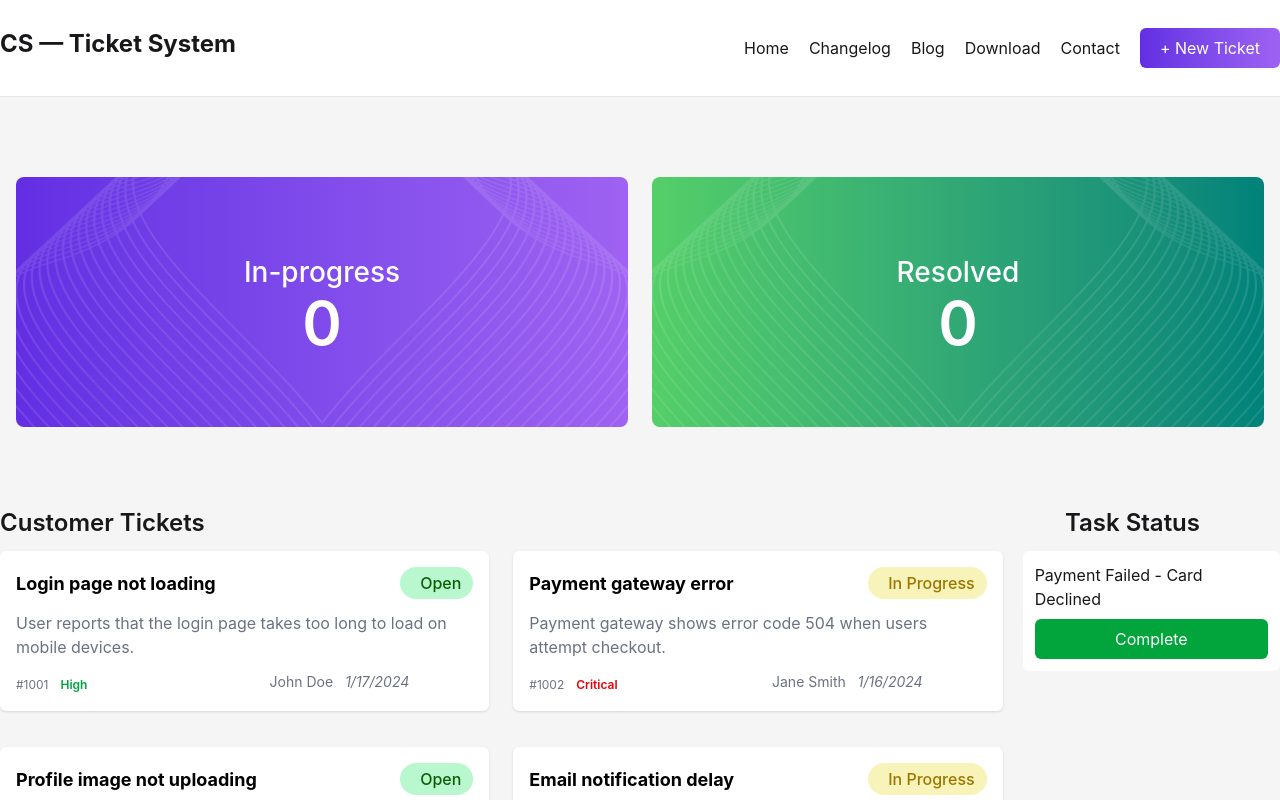
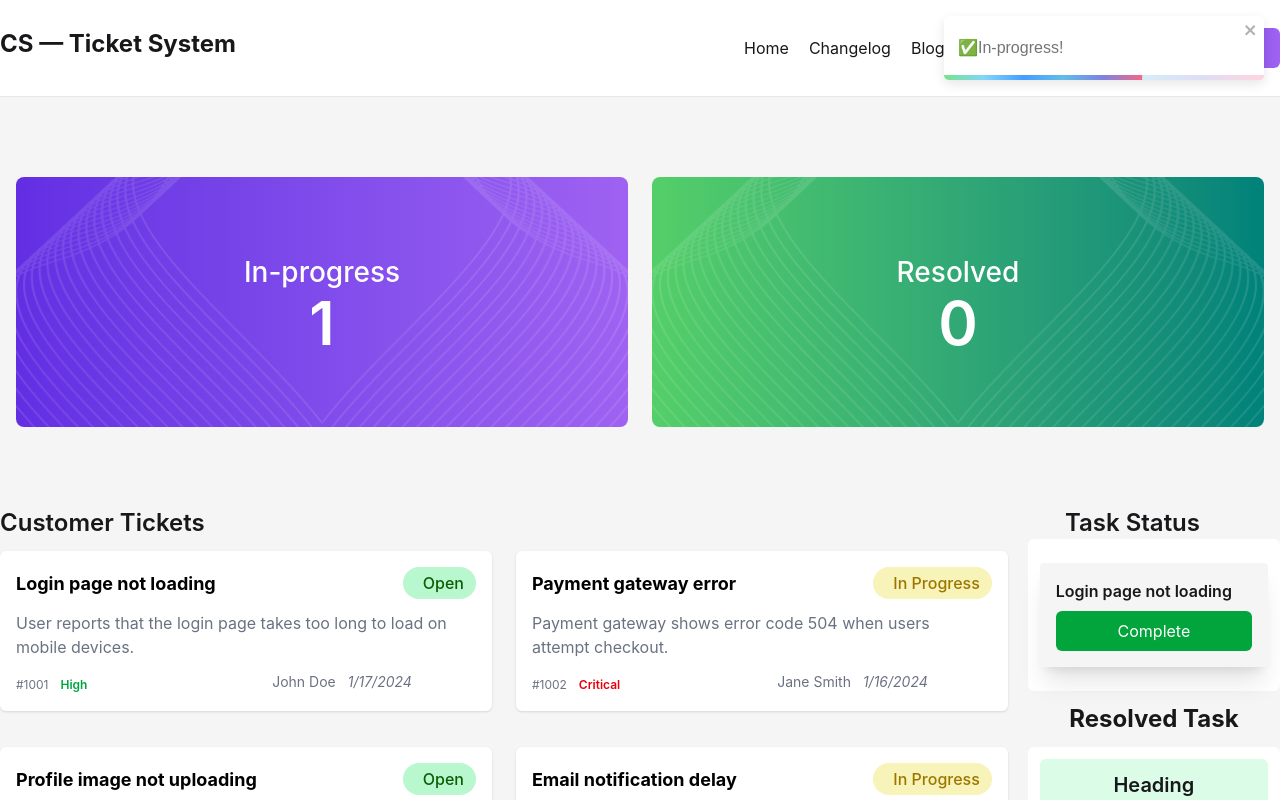
Before and after one commit to rong-rubaiya/Ass-7-solu-Rong, a React (Vite) app: page / in a window 1280 px wide. Both pictures are taken after a click on the element 244 px from the left and 631 px from the top of the page. Shown: the top 800 px of the page. Built offline with nearby package versions, Linux system fonts and the light colour scheme.

Commit message:
taskbar done

```diff
--- a/package.json
+++ b/package.json
@@ -11,7 +11,8 @@
   },
   "dependencies": {
     "react": "^19.1.1",
-    "react-dom": "^19.1.1"
+    "react-dom": "^19.1.1",
+    "react-toastify": "^11.0.5"
   },
   "devDependencies": {
     "@eslint/js": "^9.36.0",
--- a/src/App.jsx
+++ b/src/App.jsx
@@ -2,8 +2,10 @@ import Banner from "./components/Banner"
 import Navber from "./components/Navber"
 import TicektandTask from "./components/TicektandTask"
 import Card from "./components/Card"
-import { Suspense } from "react"
+import { Suspense, useState } from "react"
 import TaskStatus from "./components/TaskStatus"
+
+  import { ToastContainer } from 'react-toastify';
 
 const fetchCard=async()=>{
   const res=await fetch('../public/tickets.json')
@@ -13,7 +15,15 @@ const fetchCard=async()=>{
 
 const cardPromis=fetchCard();
 
+
+
 function App() {
+
+  const [selectedCard,setselectedCard]=useState([]);
+
+console.log(selectedCard);
+
+const [inProgress,setinProgress]=useState(0);
 
 
   return (
@@ -23,16 +33,18 @@ function App() {
 
   <div className="max-w-[1400px] mx-auto">
 
-    <Banner></Banner>
+    <Banner inProgress={inProgress} selectedCard={selectedCard} ></Banner>
 
    <TicektandTask></TicektandTask>
 
   <Suspense fallback={<span className="loading loading-spinner text-error"></span>}>
-    <Card cardPromis={cardPromis}></Card>
+  <Card cardPromis={cardPromis} selectedCard={selectedCard} setselectedCard={setselectedCard} setinProgress={setinProgress}></Card>
   </Suspense>
 
   </div>
   </div>
+<ToastContainer/>
+
     </>
   )
 }
--- a/src/components/Banner.jsx
+++ b/src/components/Banner.jsx
@@ -2,7 +2,7 @@ import React from 'react';
 
 import vector1 from "../assets/vector1.png"
 
-const Banner = () => {
+const Banner = ({inProgress,selectedCard }) => {
   return (
 
   <div className="mx-auto max-w-[1400px] block sm:flex justify-between gap-0 sm:gap-6 px-4 py-20">
@@ -11,7 +11,7 @@ const Banner = () => {
     <div className="w-1/2 h-full  bg-cover bg-center scale-x-[-1] "style={{ backgroundImage: `url(${vector1})` }}></div>
     <div className="absolute inset-0 flex flex-col items-center justify-center text-white z-10">
       <p className="w-[300px] text-[28px] text-center font-medium">In-progress</p>
-      <h1 className="text-6xl font-semibold">0</h1>
+      <h1 className="text-6xl font-semibold">{inProgress}</h1>
     </div>
   </div>
 
--- a/src/components/Card.jsx
+++ b/src/components/Card.jsx
@@ -2,7 +2,7 @@ import React, { use } from 'react';
 import CardSection from './CardSection';
 import TaskStatus from './TaskStatus';
 
-const Card = ({cardPromis}) => {
+const Card = ({cardPromis,selectedCard,setselectedCard,cards,setinProgress}) => {
   const cardData = use(cardPromis)
   console.log(cardData);
   return (
@@ -11,14 +11,14 @@ const Card = ({cardPromis}) => {
        <div className='grid grid-cols-1 sm:grid-cols-2 gap-6  w-full sm:w-4/5'>
     {
       cardData.map(cards=>
-        <CardSection  cards={cards}></CardSection>
+        <CardSection  cards={cards} selectedCard={selectedCard} setselectedCard={setselectedCard} setinProgress={setinProgress}></CardSection>
       )
     }
 
     </div>
     <div >
-       <h1 className=" text-2xl font-semibold flex sm:hidden justify-center pr-20">Task Status</h1>
-      <TaskStatus></TaskStatus>
+       <h1 className=" text-2xl font-semibold flex sm:hidden justify-center pr-20 ">Task Status</h1>
+      <TaskStatus  selectedCard={selectedCard} setselectedCard={setselectedCard} cards={cards}></TaskStatus>
 
     </div>
     </div>
--- a/src/components/CardSection.jsx
+++ b/src/components/CardSection.jsx
@@ -1,7 +1,7 @@
 import React from 'react';
+import { toast } from "react-toastify";
 
-const CardSection = ({cards}) => {
-
+const CardSection = ({ cards,  setselectedCard,setinProgress }) => {
   const statusDynamic =
     cards.status.toLowerCase() === "open"
       ? "bg-[#B9F8CF] text-[#0B5E06]"
@@ -16,36 +16,39 @@ const CardSection = ({cards}) => {
       ? "text-blue-600"
       : "text-yellow-600";
 
+  return (
+    <section
+      onClick={() => {
+        setselectedCard((prev) => [...prev, cards]);
+        setinProgress((prev) => prev + 1);
 
-  return (
+       toast("✅In-progress!")
 
-      <section  className="p-[16px]  mt-3  bg-white shadow-sm    rounded-md mx-4 sm:mx-0 cursor-pointer ">
-    <div className="flex  items-center justify-between">
-      {/* <!-- !heading --> */}
+
+      }}
+      className="p-[16px] mt-3 bg-white shadow-sm rounded-md mx-4 sm:mx-0 cursor-pointer"
+    >
+      <div className="flex items-center justify-between">
         <h1 className="text-[18px] text-black font-bold">{cards.title}</h1>
-
-      {/* <!-- !open  part --> */}
-      <div className={`px-3 py-1 rounded-3xl ${statusDynamic}`}><i className="fa-solid fa-circle"></i><span className=" pl-2 font-medium text-[16px] ">{cards.status}</span></div>
-
+        <div className={`px-3 py-1 rounded-3xl ${statusDynamic}`}>
+          <i className="fa-solid fa-circle"></i>
+          <span className="pl-2 font-medium text-[16px]">{cards.status}</span>
+        </div>
       </div>
       <p className="my-3 text-gray-500">{cards.description}</p>
-    <div className="flex justify-between">
+      <div className="block sm:flex justify-between gap-2">
         <div>
-        {/* <!-- !code part --> */}
           <span className="text-gray-500 text-xs pr-3">{cards.code}</span>
-        {/* <!-- !priority part --> */}
-      <span className={`font- text-xs font-semibold ${priorityDynamic}`}>{cards.priority}</span>
+          <span className={`font- text-xs font-semibold ${priorityDynamic}`}>
+            {cards.priority}
+          </span>
         </div>
         <div className="pr-16 text-gray-500 text-[14px]">
-        {/* <!-- !name part --> */}
           <span className="pr-3">{cards.customer}</span>
-        {/* <!-- !date part --> */}
           <i className="fa-regular fa-calendar">{cards.createdAt}</i>
         </div>
       </div>
-
     </section>
-
   );
 };
 
--- a/src/components/TaskStatus.jsx
+++ b/src/components/TaskStatus.jsx
@@ -1,13 +1,37 @@
 import React from 'react';
 
-const TaskStatus = () => {
+const TaskStatus = ({ selectedCard }) => {
+  console.log(selectedCard);
+
   return (
-
-    <div className='p-2 sm:p-3 w-4/5 sm:w-auto mx-auto sm:mx-0 bg-white mt-3 rounded-md
-    '>
-      <h1 className=''>Payment Failed - Card Declined</h1>
-      <button className='w-full py-2 mt-2 bg-[#02A53B] rounded-md text-white '>Complete</button>
+    <>
+    <div className='p-2 sm:p-3 w-4/5 sm:w-auto mx-auto sm:mx-0  rounded-md bg-white '>
+      {selectedCard.length > 0 ? (
+        selectedCard.map((card, index) => (
+          <div key={index} className='mb-3 mt-3 p-4 shadow-xl rounded-sm bg-[#F5F5F5]'>
+            <h1 className='text-center sm:text-start font-semibold'>{card.title}</h1>
+            <button className='w-full py-2 mt-2 bg-[#02A53B] rounded-md text-white cursor-pointer'>
+              Complete
+            </button>
+          </div>
+        ))
+      ) : (
+        <p className='text-center text-gray-500'>No tasks selected</p>
+      )}
     </div>
+    <div className='mt-3'>
+      <h1 className='text-2xl font-bold text-center'>Resolved Task</h1>
+      <div className='bg-white p-3 rounded-md mt-3 '>
+       <div className='bg-green-100 py-3 px-4 sm:px-1 rounded-md text-center sm:text-0'>
+         <h1 className='text-xl font-semibold'>Heading</h1>
+        <div className='block sm:flex justify-between py-3'>
+          <p className='text-green-400'>✔️Completed</p>
+          <p>Click to Remove</p>
+        </div>
+       </div>
+      </div>
+    </div>
+</>
 
   );
 };
```
Also changed, not shown: 1 other file (tests, documents, lock files or other folders). Lines whose indentation alone changed are shown as unchanged.
